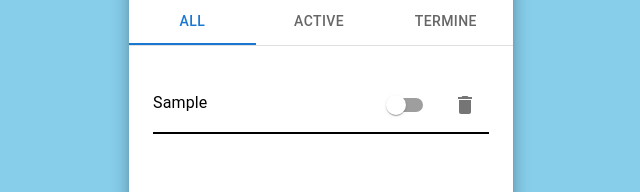
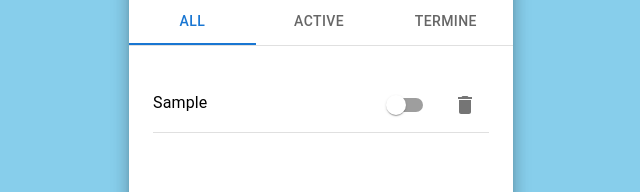
Before and after one commit to Namountougou/todo-list, a React (Create React App) app: page / in a window 1280 px wide. Both pictures are taken after typing "Sample" into the empty fields and a click on the button "ADD". Shown: the part 201-393 px from the top of the page, without its empty margins (319-959 px from the left). Built offline with nearby package versions, Linux system fonts and the light colour scheme.

Commit message:
component: ItemList

```diff
--- a/src/components/Active/index.js
+++ b/src/components/Active/index.js
@@ -18,55 +18,13 @@ import DeleteIcon from "@mui/icons-material/Delete";
 import IconButton from "@mui/material/IconButton";
 import { useState } from "react";
 import { Task } from "@mui/icons-material";
+import ItemList from "../ItemList";
+
 
 const Active = (tasks, deleteTask, onCompletedTask) => {
+  const taskActive = tasks.filter((todo) => todo.completed === false);
   return (
-    <>
-      <List sx={{ width: "100%", bgcolor: "background.paper" }}>
-        {tasks.map((task) => (
-          <>
-            <ListItem
-              sx={{
-                pl: 0,
-              }}
-              key={task.id}
-              secondaryAction={
-                <IconButton
-                  onClick={() => deleteTask(task.id)}
-                  edge="end"
-                  aria-label="delete"
-                >
-                  <DeleteIcon />
-                </IconButton>
-              }
-            >
-              <ListItemText id={task.id}>
-                <Typography
-                  sx={{
-                    ...(task.completed && {
-                      opacity: 0.5,
-                      textDecoration: "line-through",
-                    }),
-                    marginBottom: "5px",
-                  }}
-                >
-                  {task.title}
-                </Typography>
-              </ListItemText>
-              <ListItemIcon>
-                <Switch
-                  edge="start"
-                  checked={task.completed}
-                  onChange={() => onCompletedTask(task.id)}
-                  tabIndex={-1}
-                />
-              </ListItemIcon>
-            </ListItem>
-            <Divider sx={{ border: "solid 1px" }} />
-          </>
-        ))}
-      </List>
-    </>
+    <ItemList tasks={taskActive} deleteTask={deleteTask} onCompletedTask={onCompletedTask} />
   );
 };
 
--- /dev/null
+++ b/src/components/ItemList/index.js
@@ -0,0 +1,79 @@
+import React from "react";
+import {
+  Box,
+  Divider,
+  TextField,
+  Button,
+  Switch,
+  Typography,
+} from "@mui/material";
+import {
+  List,
+  ListItem,
+  ListItemText,
+  ListItemIcon,
+  Checkbox,
+} from "@mui/material";
+import DeleteIcon from "@mui/icons-material/Delete";
+import IconButton from "@mui/material/IconButton";
+import { useState } from "react";
+import { Task } from "@mui/icons-material";
+import Main from "../../pages/Layout";
+
+const ItemList = (props) => {
+  const { tasks, deleteTask, onCompletedTask } = props;
+  return (
+    <List
+      sx={{
+        width: "100%",
+        bgcolor: "background.paper",
+        overflow: "auto",
+      }}
+    >
+      {tasks.map((task) => (
+        <>
+          <ListItem
+            sx={{
+              pl: 0,
+            }}
+            key={task.id}
+            secondaryAction={
+              <IconButton
+                onClick={() => deleteTask(task.id)}
+                edge="end"
+                aria-label="delete"
+              >
+                <DeleteIcon />
+              </IconButton>
+            }
+          >
+            <ListItemText id={task.id}>
+              <Typography
+                sx={{
+                  ...(task.completed && {
+                    opacity: 0.5,
+                    textDecoration: "line-through",
+                    color: "red",
+                  }),
+                  marginBottom: "5px",
+                }}
+              >
+                {task.title}
+              </Typography>
+            </ListItemText>
+            <ListItemIcon>
+              <Switch
+                edge="start"
+                checked={task.completed}
+                onChange={() => onCompletedTask(task.id)}
+                tabIndex={-1}
+              />
+            </ListItemIcon>
+          </ListItem>
+          <Divider />
+        </>
+      ))}
+    </List>
+  );
+}
+export default ItemList;
--- a/src/components/Termine/index.js
+++ b/src/components/Termine/index.js
@@ -11,59 +11,14 @@ import DeleteIcon from "@mui/icons-material/Delete";
 import IconButton from "@mui/material/IconButton";
 import { useState } from "react";
 import { Task } from "@mui/icons-material";
+import ItemList from "../ItemList";
 
 const Termine = (tasks, deleteTask, onCompletedTask) => {
+  const taskFinished = tasks.filter((task) => task.completed === true);
   return (
-    <List
-      sx={{
-        width: "100%",
-        bgcolor: "background.paper",
-        overflow: "auto",
-      }}
-    >
-      {tasks.map((task) => (
-        <>
-          <ListItem
-            sx={{
-              pl: 0,
-            }}
-            key={task.id}
-            secondaryAction={
-              <IconButton
-                onClick={() => deleteTask(task.id)}
-                edge="end"
-                aria-label="delete"
-              >
-                <DeleteIcon />
-              </IconButton>
-            }
-          >
-            <ListItemText id={task.id}>
-              <Typography
-                sx={{
-                  ...(task.completed && {
-                    opacity: 0.5,
-                    textDecoration: "line-through",
-                  }),
-                  marginBottom: "5px",
-                }}
-              >
-                {task.title}
-              </Typography>
-            </ListItemText>
-            <ListItemIcon>
-              <Switch
-                edge="start"
-                checked={task.completed}
-                onChange={() => onCompletedTask(task.id)}
-                tabIndex={-1}
-              />
-            </ListItemIcon>
-          </ListItem>
-          <Divider sx={{ border: "solid 1px" }} />
-        </>
-      ))}
-    </List>
+    <ItemList tasks={taskFinished} deleteTask={deleteTask} onCompletedTask={
+      onCompletedTask
+    } />
   );
 };
 
--- a/src/components/Tout/index.js
+++ b/src/components/Tout/index.js
@@ -18,61 +18,18 @@ import DeleteIcon from "@mui/icons-material/Delete";
 import IconButton from "@mui/material/IconButton";
 import { useState } from "react";
 import { Task } from "@mui/icons-material";
+import ItemList from "../ItemList";
 
 const All = (tasks, deleteTask, onCompletedTask) => {
   return (
     <>
-      <List
-        sx={{
-          width: "100%",
-          bgcolor: "background.paper",
-          overflow: "auto",
-        }}
-      >
-        {tasks.map((task) => (
-          <>
-            <ListItem
-              sx={{
-                pl: 0,
-              }}
-              key={task.id}
-              secondaryAction={
-                <IconButton
-                  onClick={() => deleteTask(task.id)}
-                  key={task.id}
-                  edge="end"
-                  aria-label="delete"
-                >
-                  <DeleteIcon />
-                </IconButton>
-              }
-            >
-              <ListItemText id={task.id}>
-                <Typography
-                  sx={{
-                    ...(task.completed && {
-                      opacity: 0.5,
-                      textDecoration: "line-through",
-                    }),
-                    marginBottom: "5px",
-                  }}
-                >
-                  {task.title}
-                </Typography>
-              </ListItemText>
-              <ListItemIcon>
-                <Switch
-                  edge="start"
-                  checked={task.completed}
-                  onChange={() => onCompletedTask(task.id)}
-                  tabIndex={-1}
-                />
-              </ListItemIcon>
-            </ListItem>
-            <Divider sx={{ border: "solid 1px" }} />
-          </>
-        ))}
-      </List>
+      <ItemList
+        tasks={tasks}
+        deleteTask={deleteTask}
+        onCompletedTask={onCompletedTask}
+
+      />
+
     </>
   );
 };
--- a/src/pages/Layout/index.jsx
+++ b/src/pages/Layout/index.jsx
@@ -21,7 +21,7 @@ function Main() {
     };
 
     if (todo === "") {
-      toast("Please enter a task");
+      toast.error("Please enter a task");
       return;
     }
     setNewTasks([...newTasks, newTask]);
```
